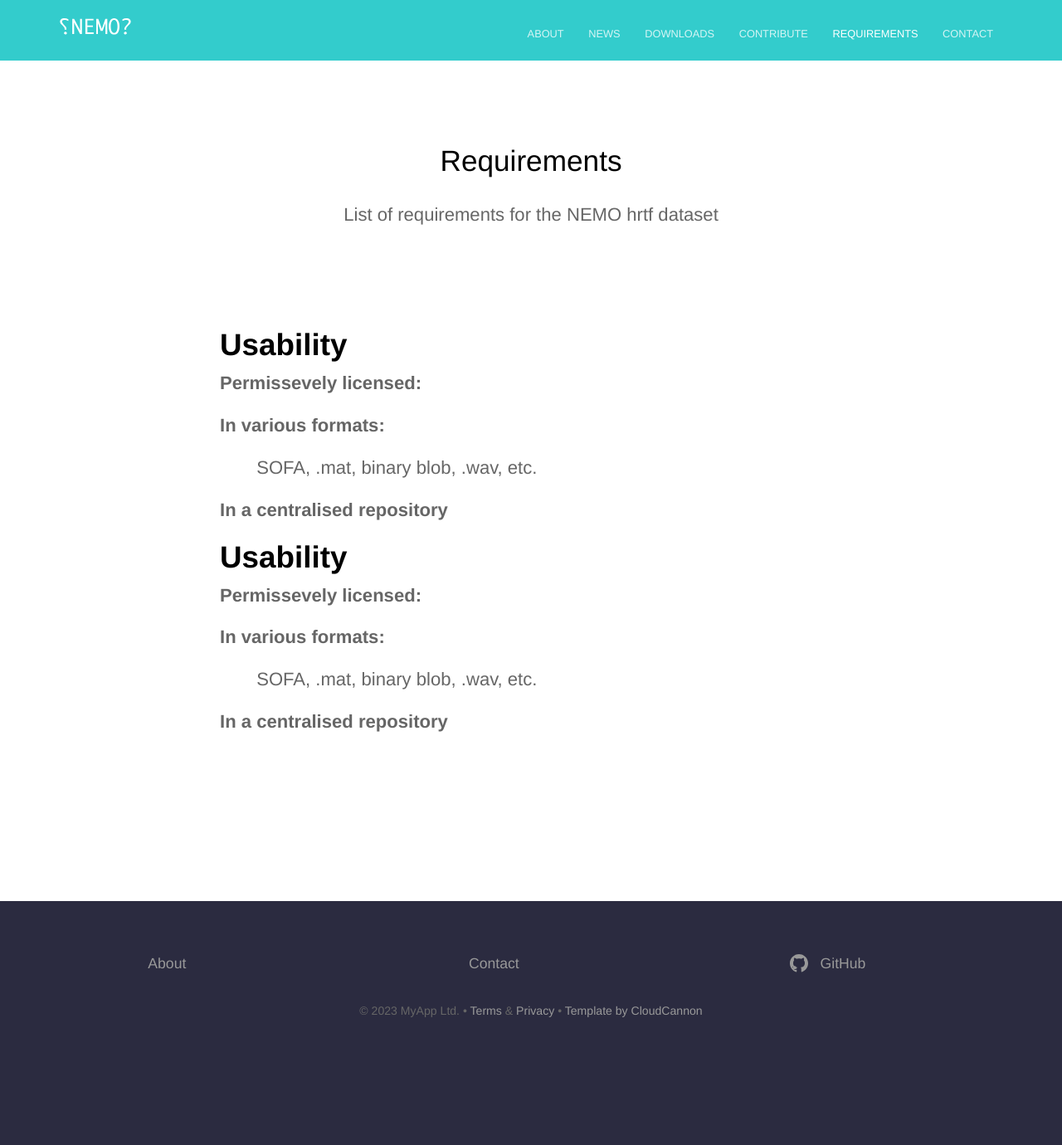
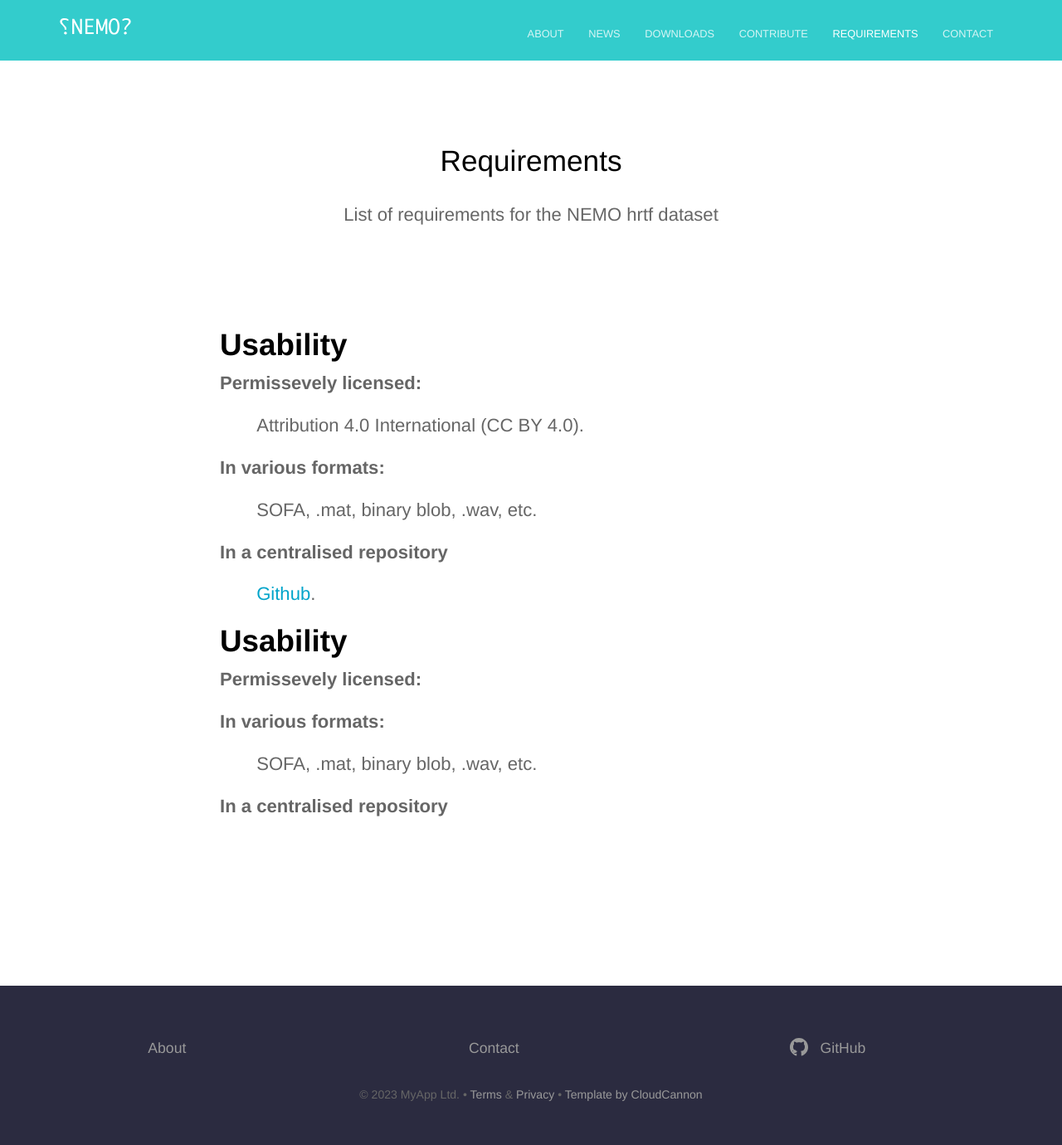
Before and after one commit to TheNEMOproject/TheNEMOproject.github.io, a Jekyll site: the page built from requirements.html, in a window 1280 px wide. Shown: the whole page at 83% size. Built offline with Jekyll 4.4.1, drawn with Linux system fonts in a browser that asks for light colours; before the commit the page ends 1278 px from its top, so only the background shows below that.

Commit message:
Update requirements.html

```diff
--- a/requirements.html
+++ b/requirements.html
@@ -6,9 +6,11 @@ description: List of requirements for the NEMO hrtf dataset
 	<div class="text-container">
 		<h1 class="editable"><strong>Usability</strong></h1>
 		<p class="subtext_left editable"><strong>Permissevely licensed:</strong></p>
+		<p class="subtext_left editable">&emsp;&emsp;Attribution 4.0 International (CC BY 4.0).</p>
                 <p class="subtext_left editable"><strong>In various formats:</strong></p>
 		<p class="subtext_left editable">&emsp;&emsp;SOFA, .mat, binary blob, .wav, etc.</p>
                 <p class="subtext_left editable"><strong>In a centralised repository</strong></p>
+		<p class="subtext_left editable">&emsp;&emsp;<a href="https://github.com/TheNEMOproject/NEMOhrtf">Github</a>.</p>
 
 		<h1 class="editable"><strong>Usability</strong></h1>
 		<p class="subtext_left editable"><strong>Permissevely licensed:</strong></p>
```
